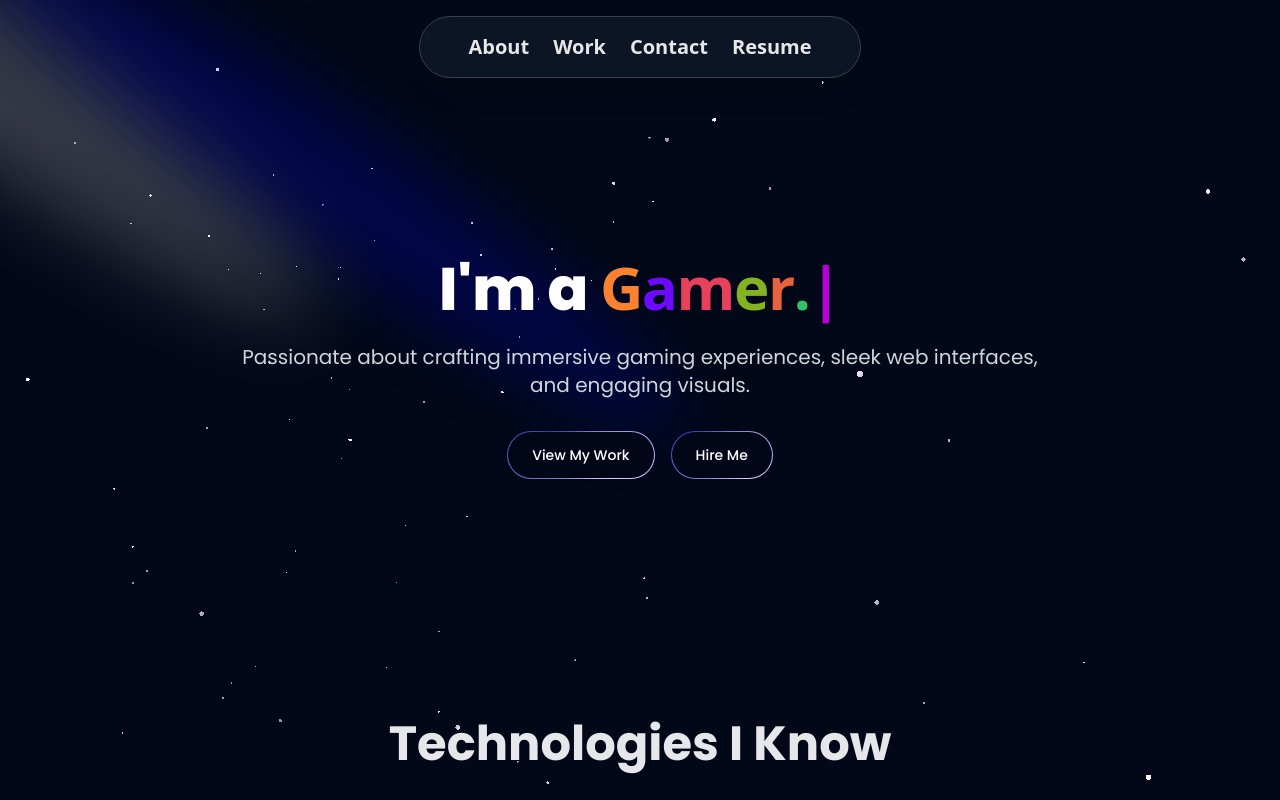
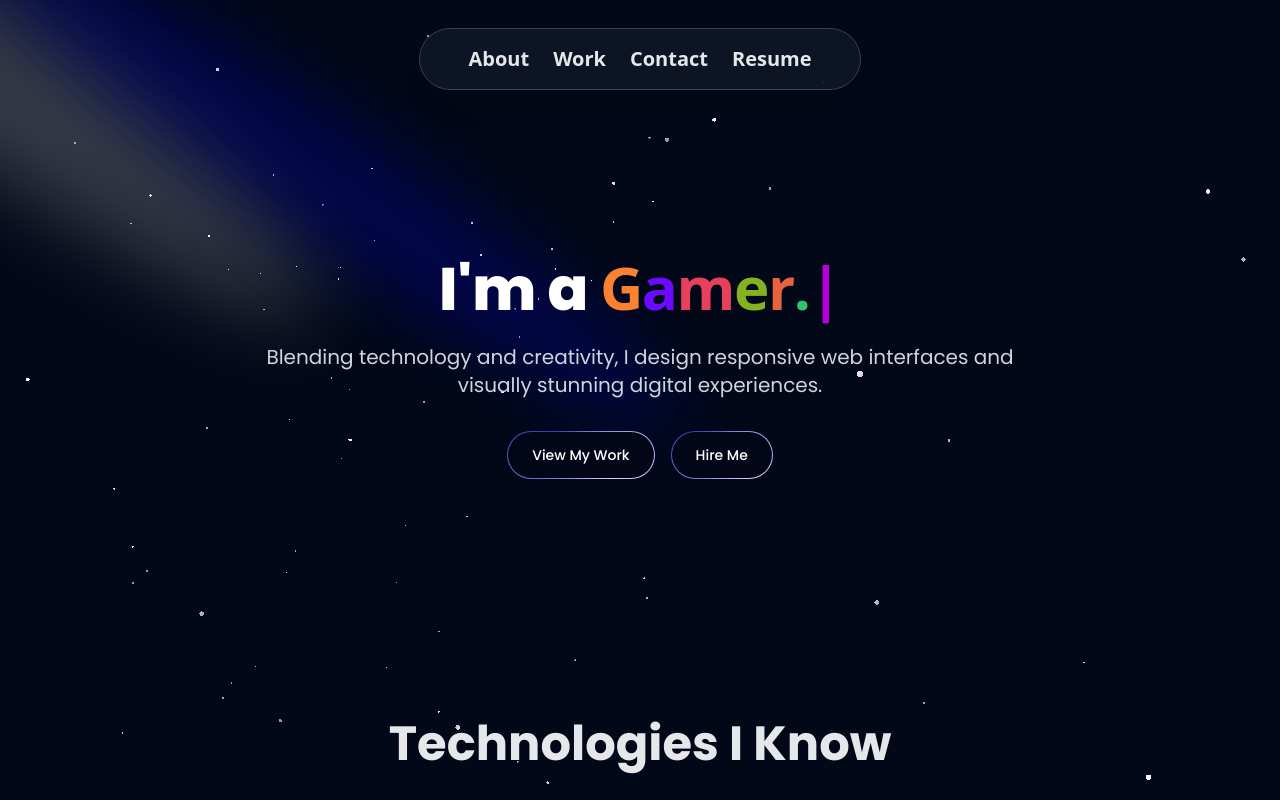
Before and after one commit to RonitBali/Portfolio-V1, a React app: page / in a window 1280 px wide. Shown: the top 800 px of the page. Built offline with nearby package versions, Linux system fonts and the light colour scheme; the HTML template or start-up script is replaced by a standard one.

Commit message:
fix(ui): update projects section

```diff
--- a/src/components/Hero.tsx
+++ b/src/components/Hero.tsx
@@ -49,7 +49,7 @@ const Hero = () => {
           </span>
         </h1>
         <p className="text-base sm:text-lg md:text-xl text-gray-300 mt-4 sm:mt-6">
-          Passionate about crafting immersive gaming experiences, sleek web interfaces, and engaging visuals.
+          Blending technology and creativity, I design responsive web interfaces and visually stunning digital experiences.
         </p>
 
         {/* Buttons */}
--- a/src/components/Navbar.tsx
+++ b/src/components/Navbar.tsx
@@ -25,7 +25,7 @@ const Navbar = () => {
     >
       <div className="max-w-[90%] md:max-w-fit">
         <ul
-          className="flex flex-wrap justify-center text-sm sm:text-base md:text-xl font-semibold gap-4 sm:gap-6 text-gray-200
+          className="flex flex-wrap mt-3 justify-center text-sm sm:text-base md:text-xl font-semibold gap-4 sm:gap-6 text-gray-200
           bg-gray-900/80 border border-gray-700 backdrop-blur-md shadow-xl
           rounded-full px-6 sm:px-10 md:px-12 py-3 sm:py-4 font-sans transition-all"
         >
--- a/src/components/Projects.tsx
+++ b/src/components/Projects.tsx
@@ -32,6 +32,13 @@ const Projects = () => {
             link:"https://gitbattlehub.vercel.app",
            "tags": ["GitHub API", "JavaScript","Gemini", "Twitter"]
         },
+         {
+            title:"FLow4Life",
+            description: "A real-time blood donation platform where users can request or donate blood based on their location and availability.",
+            src:"./Projects/flow4life.png",
+            link:"https://flow4life.vercel.app",
+           "tags": ["Loacation Api", "Socket.io","health-tech", "Blood-donation"]
+        },
     ];
 
     return (
@@ -44,7 +51,7 @@ const Projects = () => {
                 {projects.map((project, index) => (
                     <SpotlightCard
                         key={index}
-                        className="group backdrop-blur-sm bg-[#141924] bg-opacity-70 rounded-2xl border border-gray-800 p-5 sm:p-6 transition-all duration-300 "
+                        className="group backdrop-blur-sm bg-[#181D27] bg-opacity-70 rounded-2xl border border-gray-800 p-5 sm:p-6 transition-all duration-300 "
                         spotlightColor="rgba(255, 255, 255, 0.1)"
                     >
                         <div className="space-y-6">
--- a/src/index.css
+++ b/src/index.css
@@ -89,3 +89,9 @@
 ::-webkit-scrollbar-thumb:hover {
   background: #3d3d3d; /* Slightly lighter gray */
 }
+
+
+
+html, body {
+  overflow-x: hidden;
+}
```
Also changed, not shown: public/Projects/flow4life.png (added).
